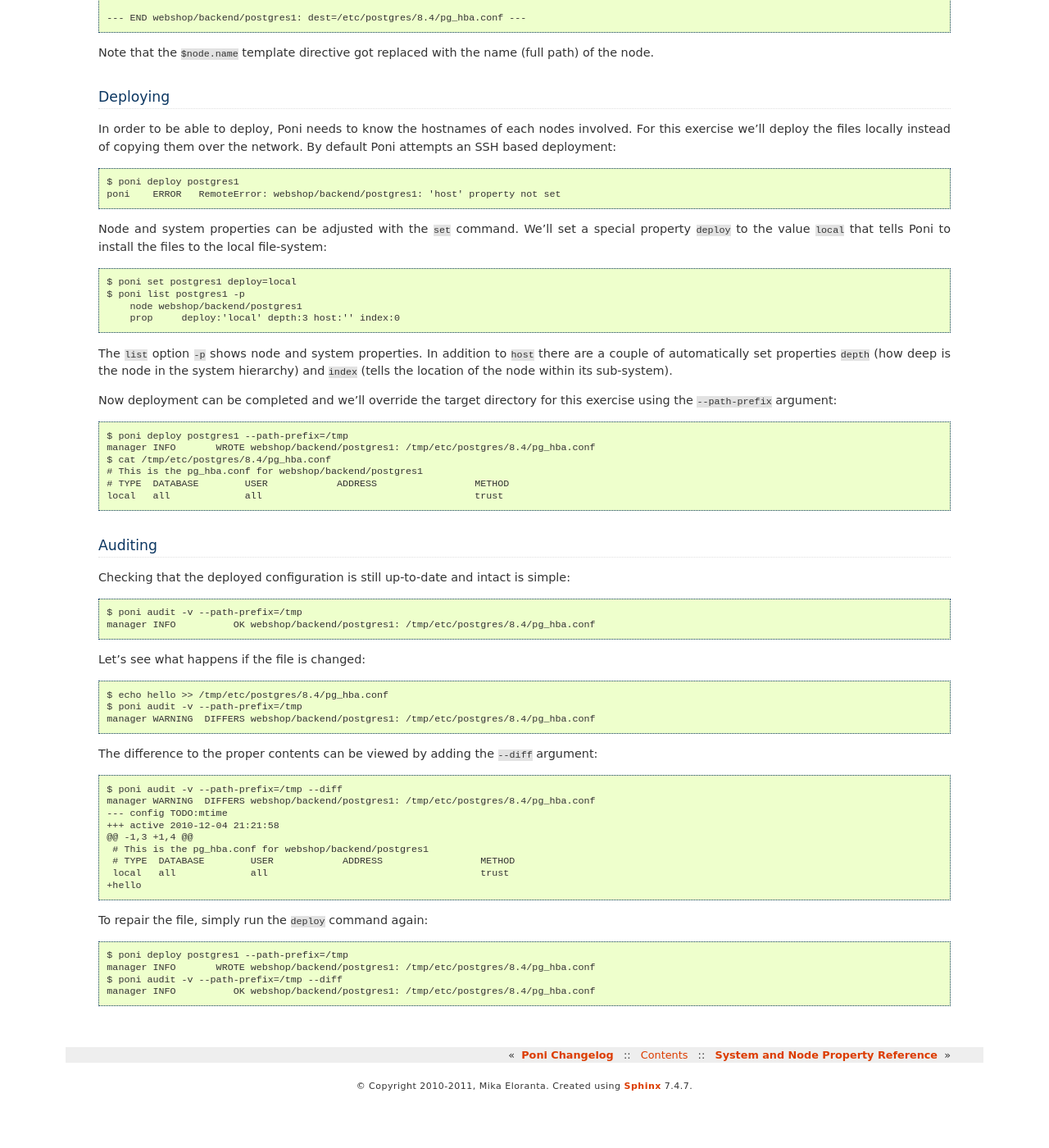
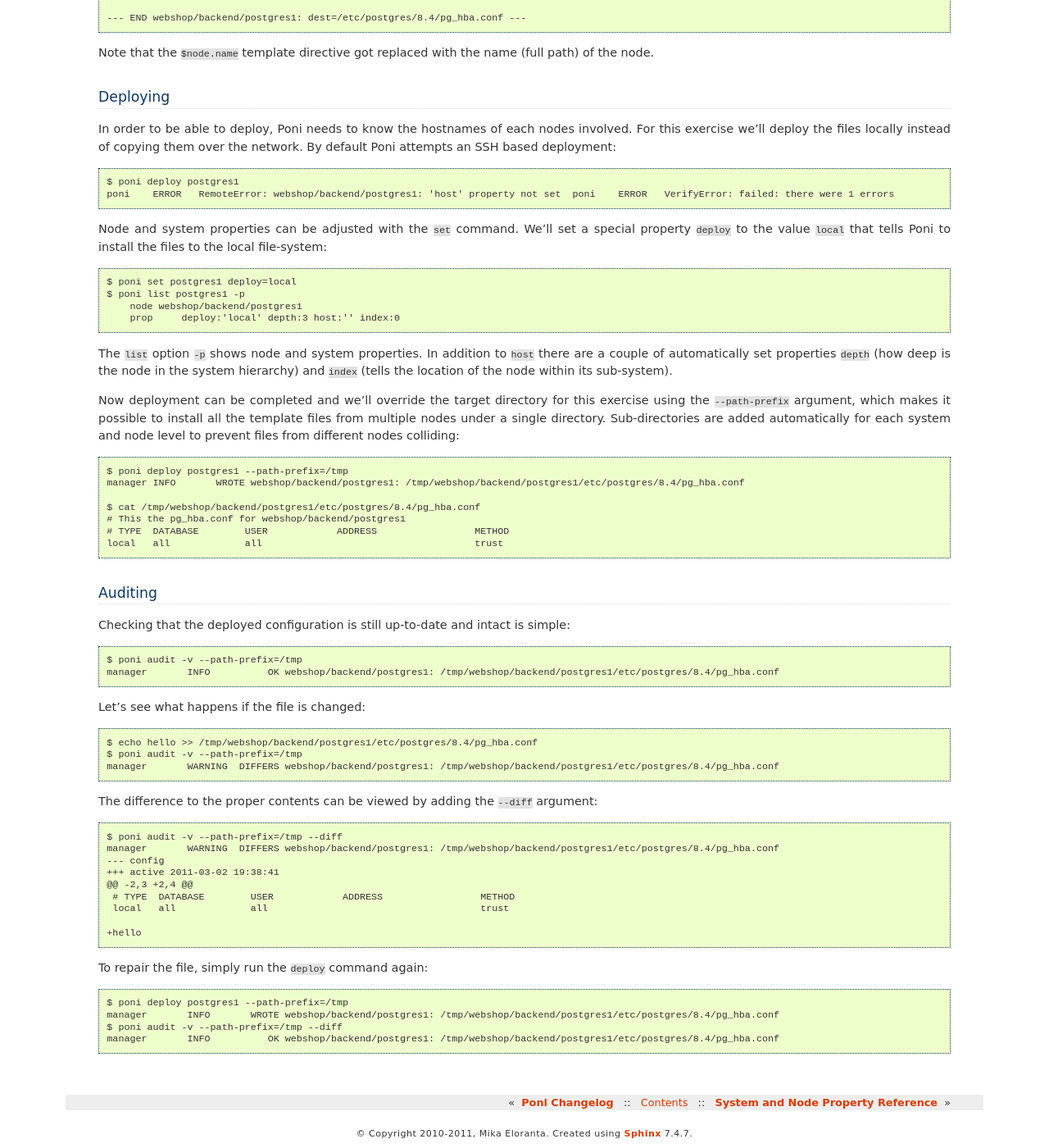
Before and after one commit to ohmu/poni, a Sphinx documentation site: the page built from doc/getting-started.rst, in a window 1280 px wide and 1400 px high, scrolled down 3363 px. Shown: the whole window at 82% size. Built offline with Sphinx 7.4.7, drawn with Linux system fonts in a browser that asks for light colours; before the commit the page ends 4705 px from its top, so only the background shows below that; some of the changed text lies outside the part shown.

Commit message:
Recaptured example command outputs for getting-started guide. Closes #4.

```diff
--- a/doc/getting-started.rst
+++ b/doc/getting-started.rst
@@ -198,7 +198,8 @@
 network. By default Poni attempts an SSH based deployment::
 
   $ poni deploy postgres1
-  poni    ERROR   RemoteError: webshop/backend/postgres1: 'host' property not set
+  poni    ERROR   RemoteError: webshop/backend/postgres1: 'host' property not set  poni    ERROR   VerifyError: failed: there were 1 errors
+
 
 Node and system properties can be adjusted with the ``set`` command. We'll set a special
 property ``deploy`` to the value ``local`` that tells Poni to install the files to the
@@ -214,12 +215,13 @@
 system hierarchy) and ``index`` (tells the location of the node within its sub-system).
 
 Now deployment can be completed and we'll override the target directory for this exercise
-using the ``--path-prefix`` argument::
+using the ``--path-prefix`` argument, which makes it possible to install all the template files from multiple nodes under a single directory. Sub-directories are added automatically for each system and node level to prevent files from different nodes colliding::
 
   $ poni deploy postgres1 --path-prefix=/tmp
-  manager INFO       WROTE webshop/backend/postgres1: /tmp/etc/postgres/8.4/pg_hba.conf
-  $ cat /tmp/etc/postgres/8.4/pg_hba.conf
-  # This is the pg_hba.conf for webshop/backend/postgres1
+  manager INFO       WROTE webshop/backend/postgres1: /tmp/webshop/backend/postgres1/etc/postgres/8.4/pg_hba.conf
+
+  $ cat /tmp/webshop/backend/postgres1/etc/postgres/8.4/pg_hba.conf
+  # This the pg_hba.conf for webshop/backend/postgres1
   # TYPE  DATABASE        USER            ADDRESS                 METHOD
   local   all             all                                     trust
 
@@ -228,29 +230,29 @@
 Checking that the deployed configuration is still up-to-date and intact is simple::
 
   $ poni audit -v --path-prefix=/tmp
-  manager INFO          OK webshop/backend/postgres1: /tmp/etc/postgres/8.4/pg_hba.conf
+  manager	INFO	      OK webshop/backend/postgres1: /tmp/webshop/backend/postgres1/etc/postgres/8.4/pg_hba.conf
 
 Let's see what happens if the file is changed::
 
-  $ echo hello >> /tmp/etc/postgres/8.4/pg_hba.conf
+  $ echo hello >> /tmp/webshop/backend/postgres1/etc/postgres/8.4/pg_hba.conf
   $ poni audit -v --path-prefix=/tmp
-  manager WARNING  DIFFERS webshop/backend/postgres1: /tmp/etc/postgres/8.4/pg_hba.conf
+  manager	WARNING	 DIFFERS webshop/backend/postgres1: /tmp/webshop/backend/postgres1/etc/postgres/8.4/pg_hba.conf
 
 The difference to the proper contents can be viewed by adding the ``--diff`` argument::
 
   $ poni audit -v --path-prefix=/tmp --diff
-  manager WARNING  DIFFERS webshop/backend/postgres1: /tmp/etc/postgres/8.4/pg_hba.conf
-  --- config TODO:mtime
-  +++ active 2010-12-04 21:21:58
-  @@ -1,3 +1,4 @@
-   # This is the pg_hba.conf for webshop/backend/postgres1
+  manager	WARNING	 DIFFERS webshop/backend/postgres1: /tmp/webshop/backend/postgres1/etc/postgres/8.4/pg_hba.conf
+  --- config
+  +++ active 2011-03-02 19:38:41
+  @@ -2,3 +2,4 @@
    # TYPE  DATABASE        USER            ADDRESS                 METHOD
    local   all             all                                     trust
+
   +hello
 
 To repair the file, simply run the ``deploy`` command again::
 
   $ poni deploy postgres1 --path-prefix=/tmp
-  manager INFO       WROTE webshop/backend/postgres1: /tmp/etc/postgres/8.4/pg_hba.conf
+  manager	INFO	   WROTE webshop/backend/postgres1: /tmp/webshop/backend/postgres1/etc/postgres/8.4/pg_hba.conf
   $ poni audit -v --path-prefix=/tmp --diff
-  manager INFO          OK webshop/backend/postgres1: /tmp/etc/postgres/8.4/pg_hba.conf
+  manager	INFO	      OK webshop/backend/postgres1: /tmp/webshop/backend/postgres1/etc/postgres/8.4/pg_hba.conf
```
Also changed, not shown: other parts of doc/getting-started.rst (+1 -1 lines).
